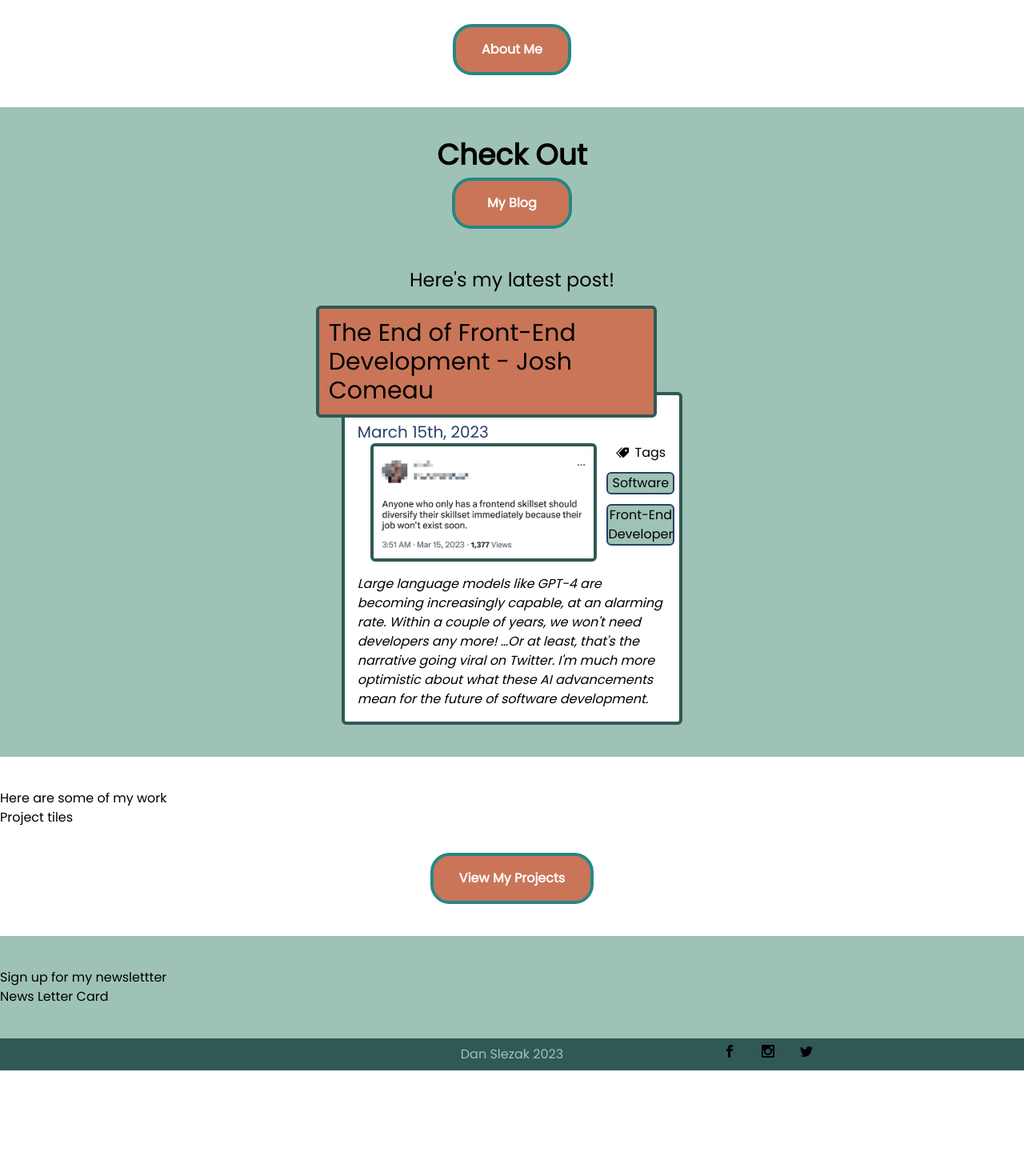
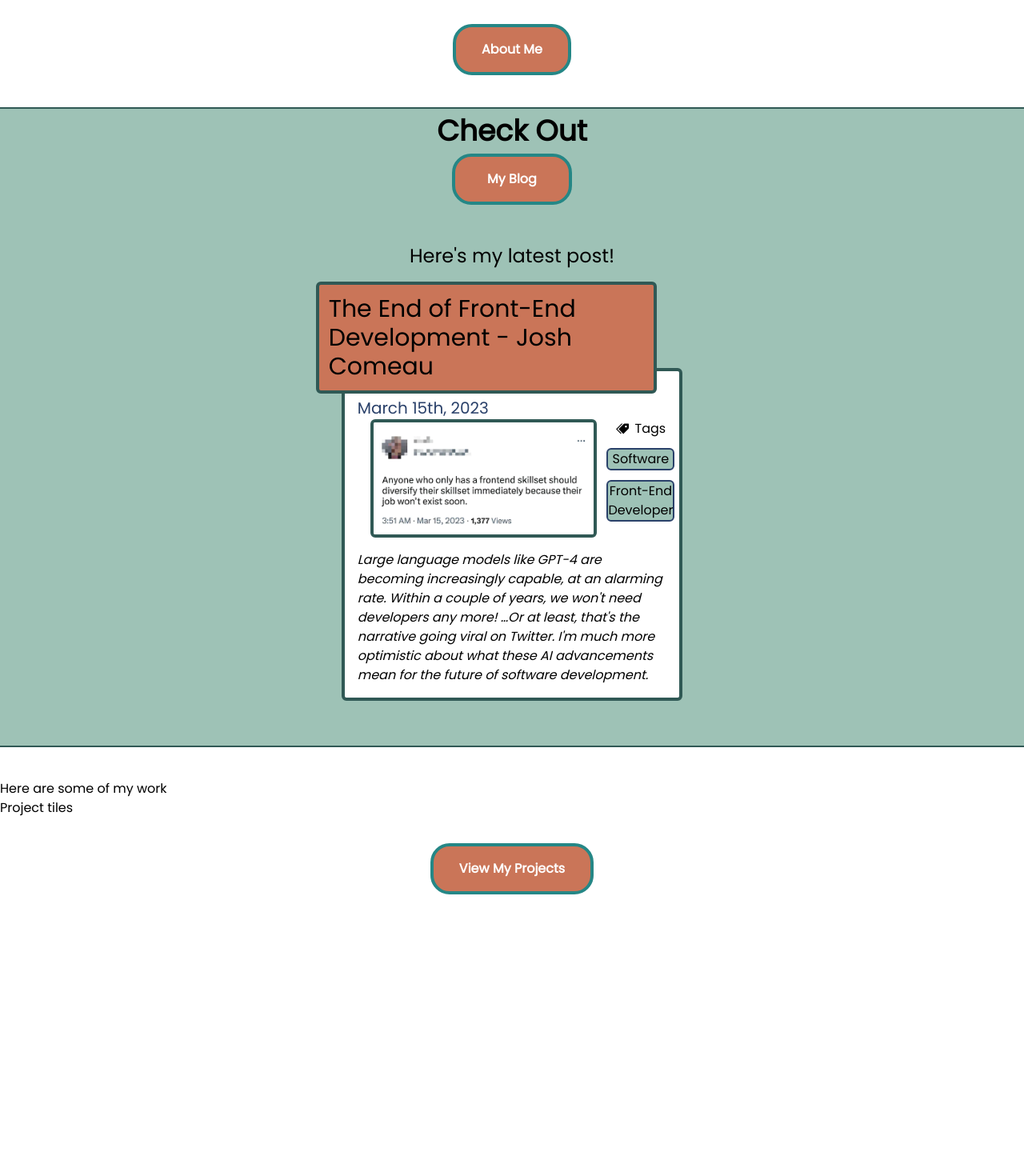
Before and after one commit to d-slezak/DanielSlezak, a Next.js app in the folder blog/: page / in a window 1280 px wide. Shown: the part 680-2150 px from the top of the page at 80% size. Before the commit the page ends 2018 px from the top, so only its background shows below. Built offline with nearby package versions, Linux system fonts and the light colour scheme.

Commit message:
change tile spacing

```diff
--- a/blog/src/pages/landing/Landing.js
+++ b/blog/src/pages/landing/Landing.js
@@ -5,7 +5,7 @@ import Link from "next/link"
 export default function Landing() {
     return (
         <div>
-            <div className="flex flex-col flex-1 self-center py-10">
+            <div className="flex flex-col flex-1 self-center py-10 h-full">
                 <div>
                     <div className="text-6xl text-secondary-light text-center">Hi, I'm Dan Slezak</div>
                     <div className="image flex justify-center">
@@ -18,7 +18,7 @@ export default function Landing() {
                     </div>
                 </div>
             </div>
-            <div className="bg-primary-accent flex justify-center py-10">
+            <div className="bg-primary-accent flex justify-center pt-8 pb-20 border-y-2 border-solid border-primary h-screen">
                 <div className="flex flex-col justify-center w-3/6">
                     <div className="flex flex-col items-center justify-center pb-8 gap-2">
                         <div className="text-center text-4xl font-extrabold"> Check Out</div>
@@ -36,7 +36,7 @@ export default function Landing() {
                     </div>
                 </div>
             </div>
-            <div className="flex flex-col py-10">
+            <div className="flex flex-col py-10 h-screen">
                 <div>
                     Here are some of my work
                 </div>
@@ -45,7 +45,7 @@ export default function Landing() {
                     <Link href={"/projects/Projects"} className="bg-secondary-accent mt-8 px-8 py-4 border-4 rounded-3xl border-secondary-light text-white font-bold hover:border-primary"> View My Projects</Link>
                 </div>
             </div>
-            <div className="flex flex-col py-10 bg-primary-accent">
+            <div className="flex flex-col py-10 bg-primary-accent border-y-2 border-solid border-primary">
                 <div> Sign up for my newslettter </div>
                 <div>News Letter Card</div>
             </div>
```
